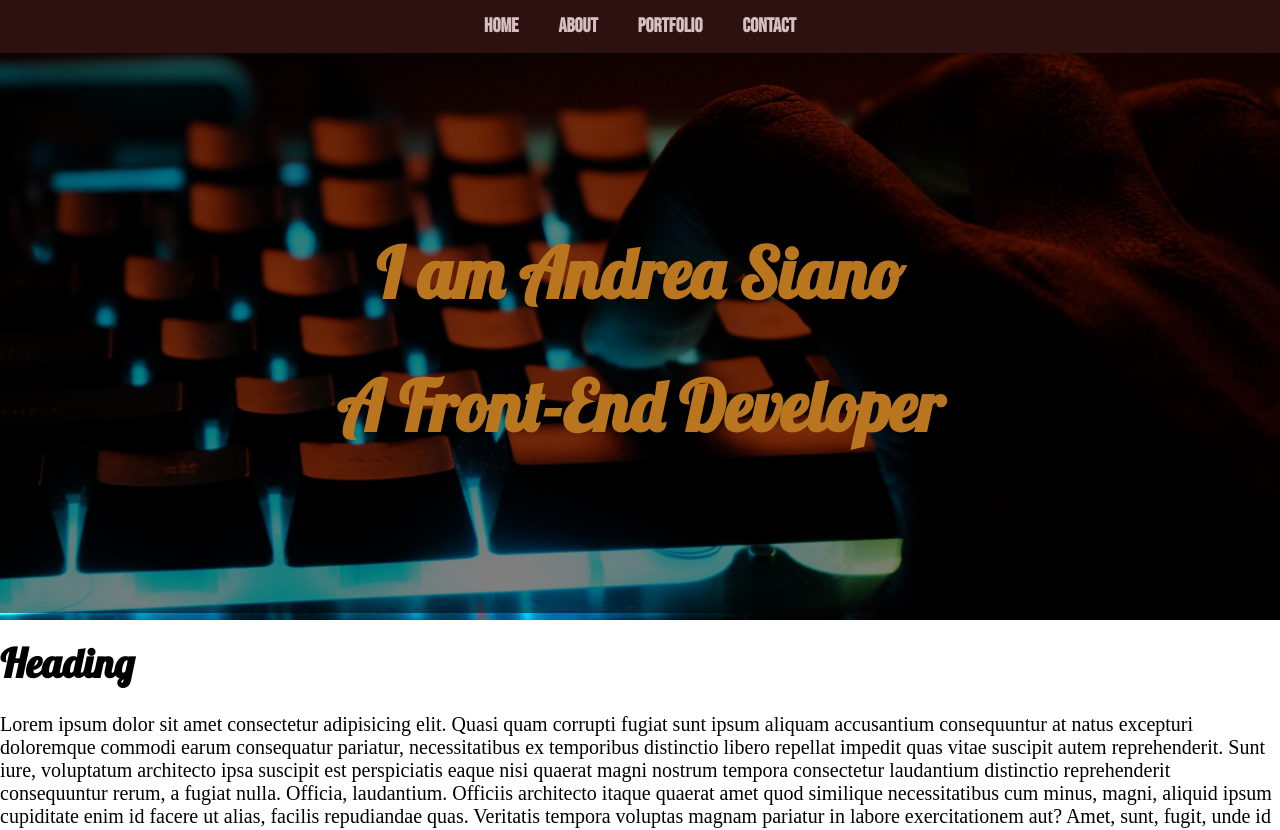
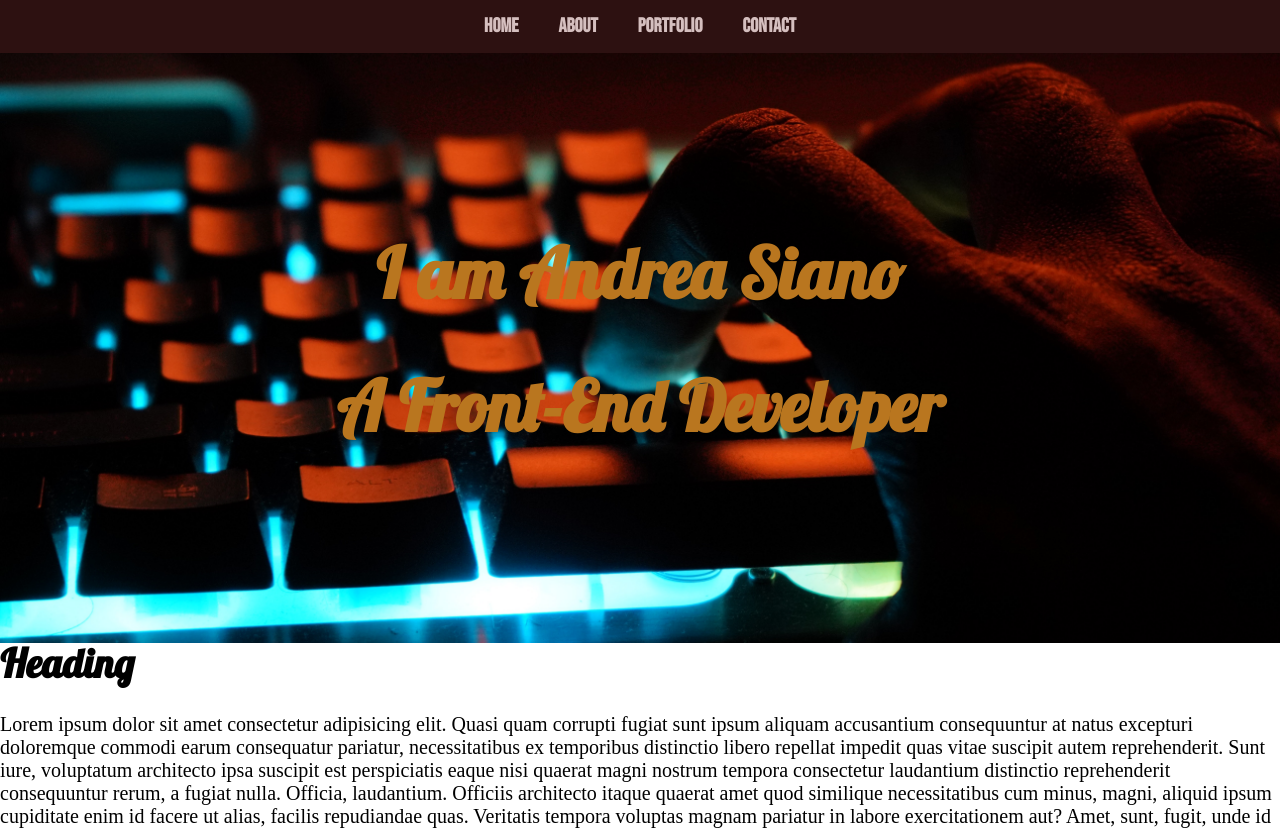
Before and after one commit to andrewkungfu90/My-Portfolio-Website, a plain HTML site: page portfolio__website.html in a window 1280 px wide. Shown: the top 830 px of the page. Drawn offline with Linux system fonts and the light colour scheme; a web font is replaced by a local one.

```diff
--- a/css/style.css
+++ b/css/style.css
@@ -112,7 +112,6 @@
     height: 45rem;
     justify-content: center;
     align-items: center;
-    background: rgba(0, 0, 0, 0.5);
 }
 
 .home__heading {
@@ -123,7 +122,6 @@
 .home::before{
     content: "";
     position: absolute;
-    top: 0;
     right: 0;
     background: url(../images/keyboard.jpg) no-repeat center center/cover;
     height: 50rem;
```
